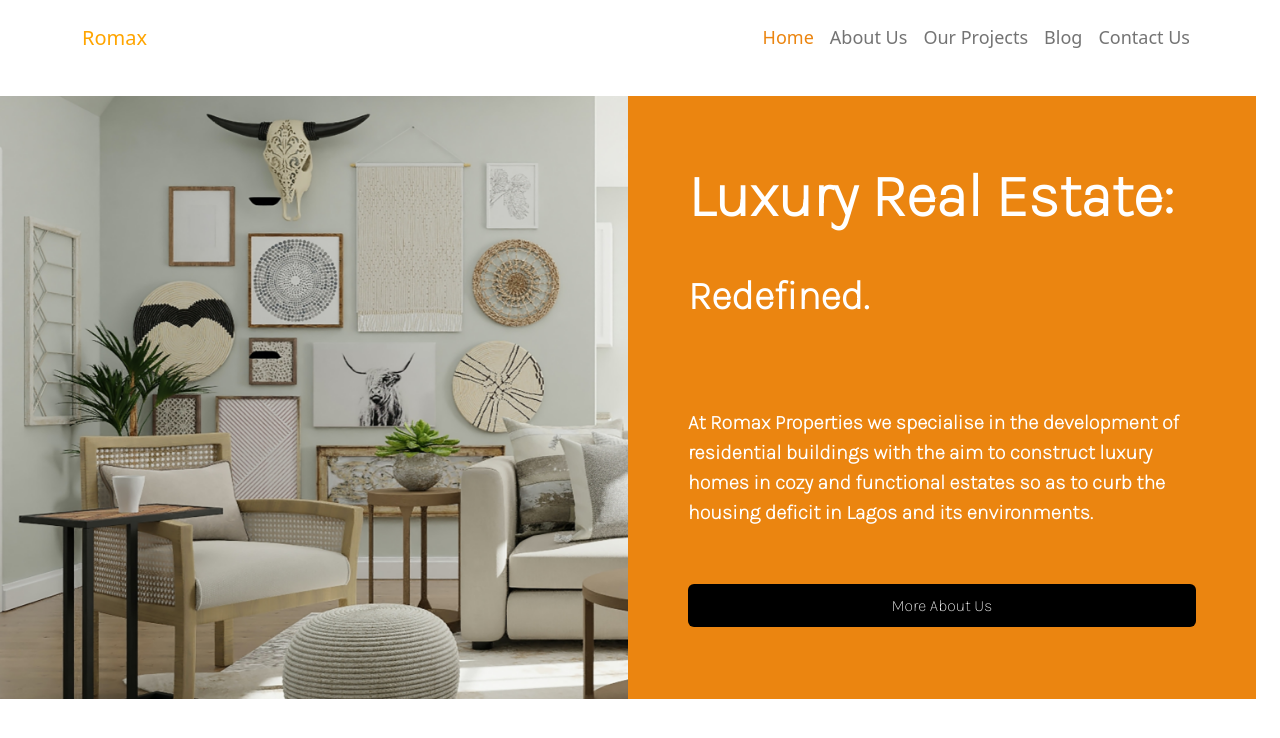
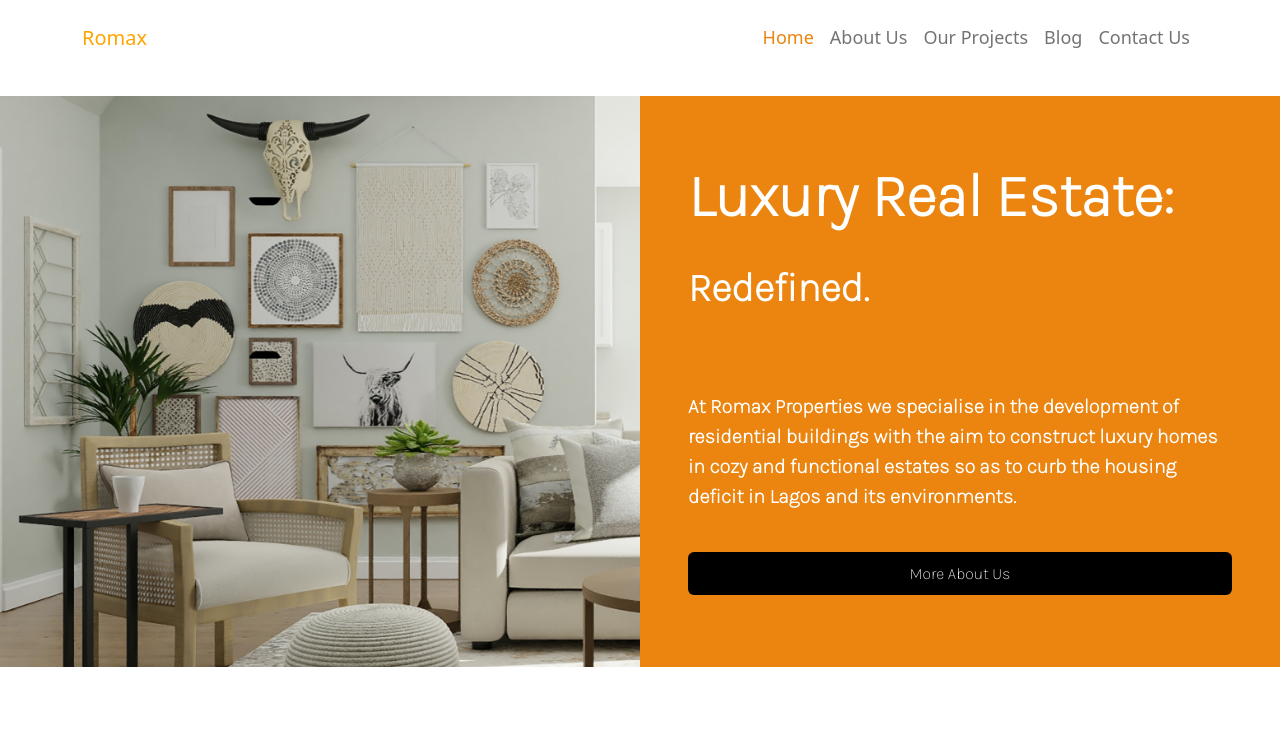
Before and after one commit to Royal-tek/romax-app, a Vue app: page / in a window 1280 px wide. Shown: the top 738 px of the page. Built offline with nearby package versions, Linux system fonts and the light colour scheme.

Commit message:
Initial Commit

```diff
--- a/src/views/Home.vue
+++ b/src/views/Home.vue
@@ -1,6 +1,6 @@
 <template>
   <div class="home my-5 py-5">
-    <section id="landing">
+    <!-- <section id="landing"> -->
       <div class="container-fluid">
         <div class="row left-part">
           <div class="col-6" style="height:100%">
@@ -19,7 +19,7 @@
           </div>
         </div>
       </div>
-    </section>
+    <!-- </section> -->
   </div>
 </template>
 
@@ -34,6 +34,11 @@ export default {
 </script>
 
 <style lang="scss" scoped>
+  *{
+    margin: 0 ;
+    padding: 0 ;
+    box-sizing: border-box !important;
+}
   .left-part{
     background-image: url(../assets/images/1.jpg);
     height: 100%;
```
Also changed, not shown: public/assets/style.css (line endings or trailing spaces).
